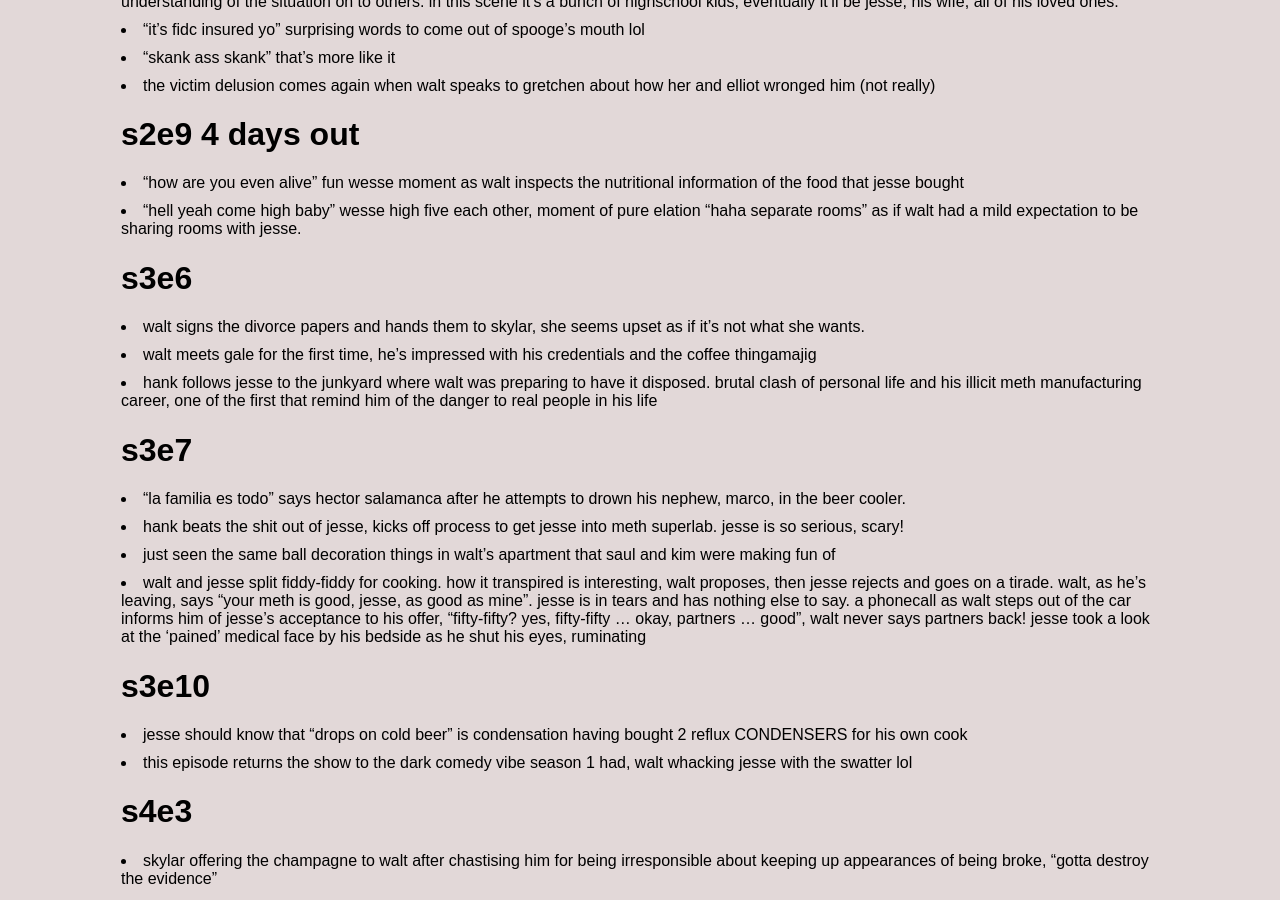
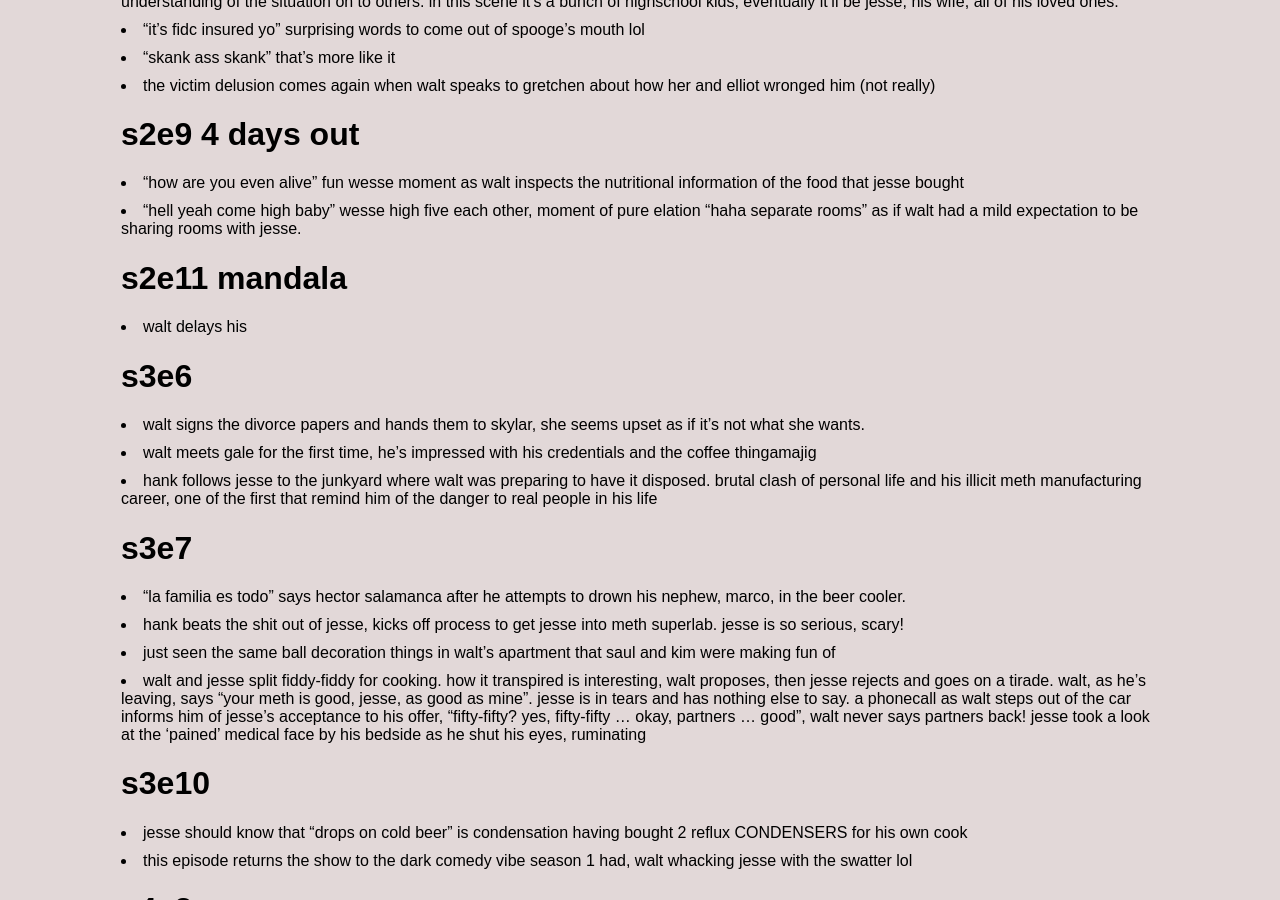
Before and after one commit to jsbaasi/jsbaasi.github.io, a Jekyll site: the page built from _posts/2026-06-08-breaking-bad-episodes.md, in a window 1280 px wide and 900 px high, scrolled down 1274 px. Built offline with Jekyll 4.4.1, drawn with Linux system fonts in a browser that asks for light colours.

Commit message:
vault backup: 2026-06-16 15:45:06

```diff
--- a/_posts/2026-06-08-breaking-bad-episodes.md
+++ b/_posts/2026-06-08-breaking-bad-episodes.md
@@ -30,6 +30,8 @@ permalink: /breaking-bad/
 # s2e9 4 days out
 - "how are you even alive" fun wesse moment as walt inspects the nutritional information of the food that jesse bought
 - "hell yeah come high baby" wesse high five each other, moment of pure elation "haha separate rooms" as if walt had a mild expectation to be sharing rooms with jesse.
+# s2e11 mandala
+- walt delays his
 # s3e6
 - walt signs the divorce papers and hands them to skylar, she seems upset as if it's not what she wants.
 - walt meets gale for the first time, he's impressed with his credentials and the coffee thingamajig
```
